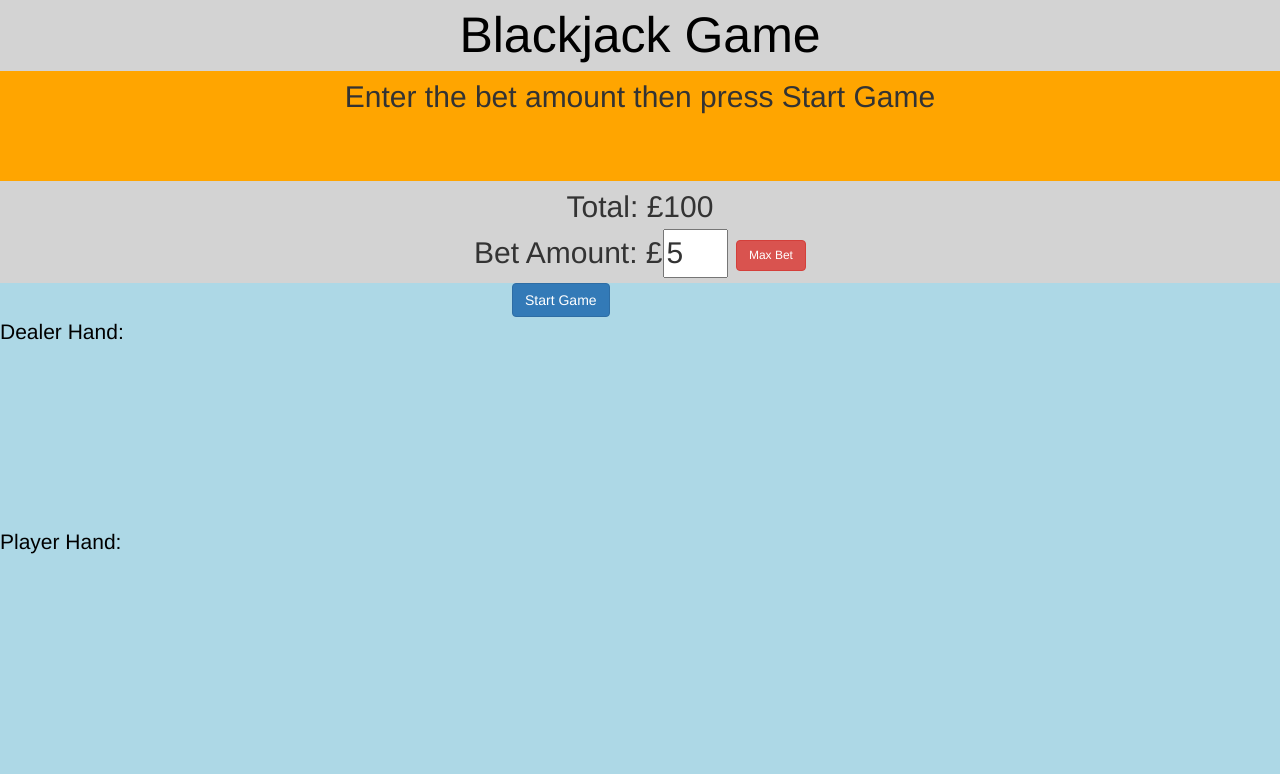
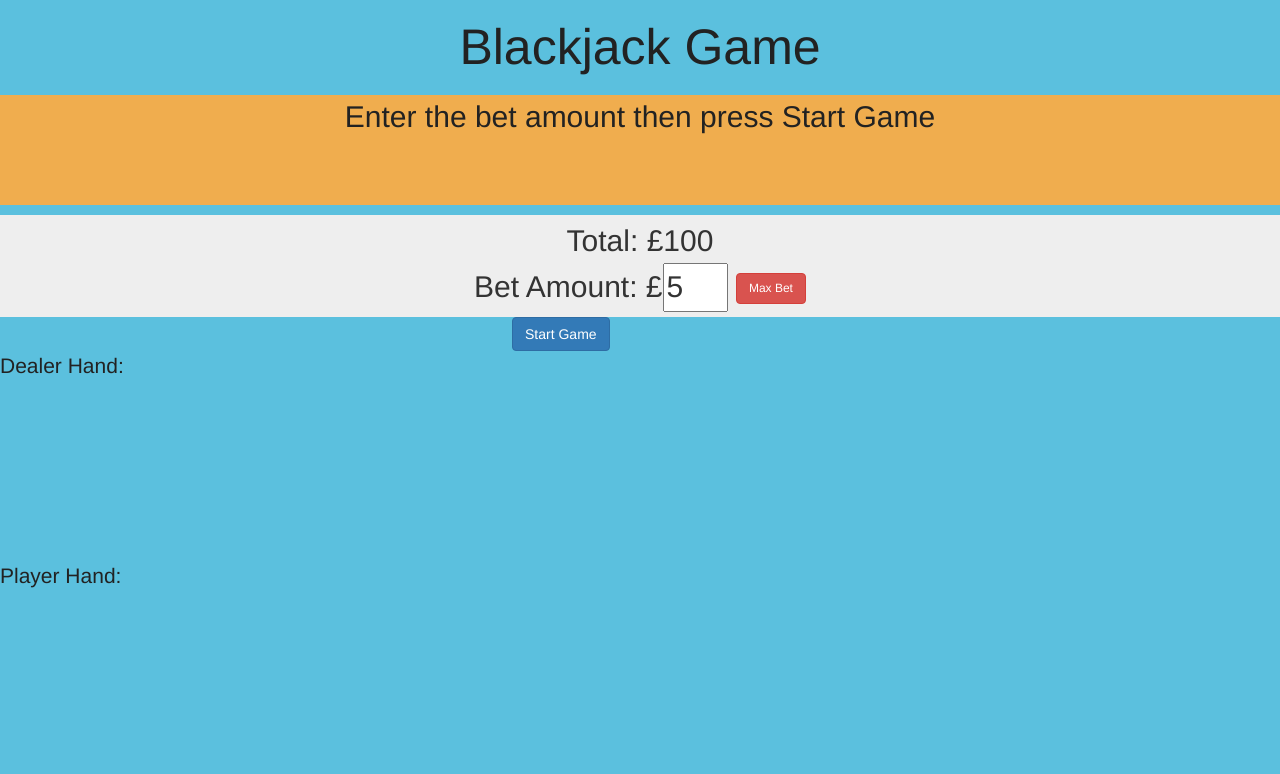
Before and after one commit to pmillerdev/blackjack-game, a plain HTML site: page src/index.html in a window 1280 px wide. Drawn offline with nearby package versions, Linux system fonts and the light colour scheme.

Commit message:
style: more changes to colours and naming

```diff
--- a/src/index.css
+++ b/src/index.css
@@ -1,27 +1,27 @@
 /* CSS for the BlackJack game */
     body {
-        background-color: lightblue;
+        background-color: #5bc0de;
     }
 
     #title {
         font-size: 50px;
         text-align: center;
-        background-color: lightgrey;
-        color: black;
+        color: #222;
     }
 
     #message {
         height: 110px;
         font-size: 30px;
         text-align: center;
-        background-color: orange;
+        background-color: #f0ad4e;
+        color: #222;
         padding: 5px;
     }
 
     .total {
         font-size: 30px;
         text-align: center;
-        background-color: lightgrey;
+        background-color: #eee;
         padding: 5px;
     }
 
@@ -40,7 +40,10 @@
 
     #output {
         font-size: 1.5em;
-        color: black;
+        color: #222;
+        display: block;
+        margin-left: auto;
+        margin-right: auto;
     }
 
     #myactions {
@@ -133,7 +136,5 @@
     }
 
     #btndeal {
-        font-size: 30px;
         display: none;
-        width: 300px;
     }
--- a/src/index.html
+++ b/src/index.html
@@ -24,8 +24,8 @@
     <body>
         <!-- Container for top 3 sections -->
         <div>
-            <div id="title">Blackjack Game</div>
-            <div id="message">Enter the bet amount then press Start Game</div>
+            <h1 id="title">Blackjack Game</h1>
+            <h2 id="message">Enter the bet amount then press Start Game</h2>
             <div class="total">
                 Total: £<span id="pounds">100</span><br>
                 Bet Amount: £<input type="number" id="mybet" value="5" min="1" max="100">
@@ -47,7 +47,7 @@
                 <button id="btndouble" type="button" onclick="cardAction('double')" class="btn btn-danger">Double</button>
             </div>
             <div>
-                <button id="btndeal" type="button" onclick="dealNew()" class="btn btn-primary">Deal</button>
+                <button id="btndeal" type="button" onclick="dealNew()" class="btn btn-primary btn-lg">Deal</button>
             </div>
         </div>
         <!-- JavaScript link -->
```
